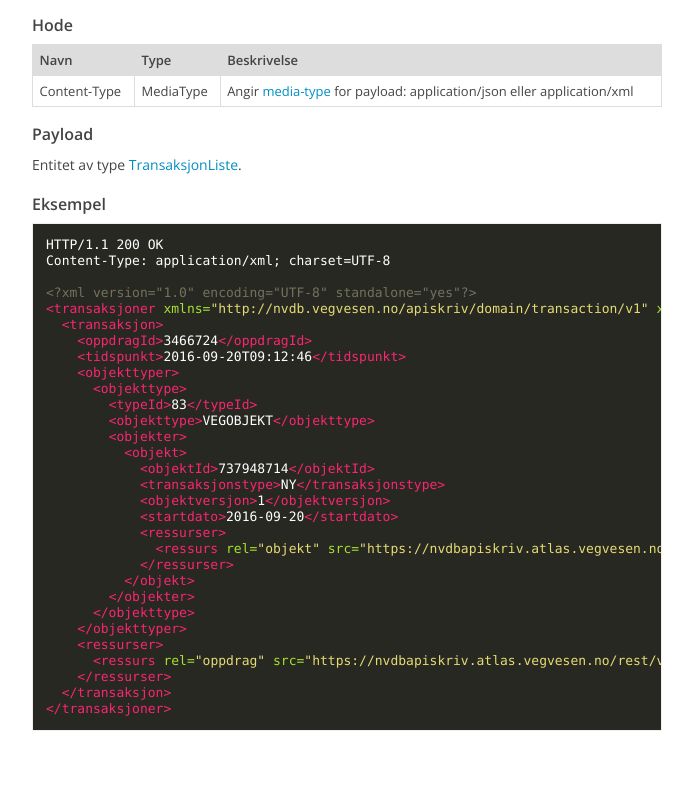
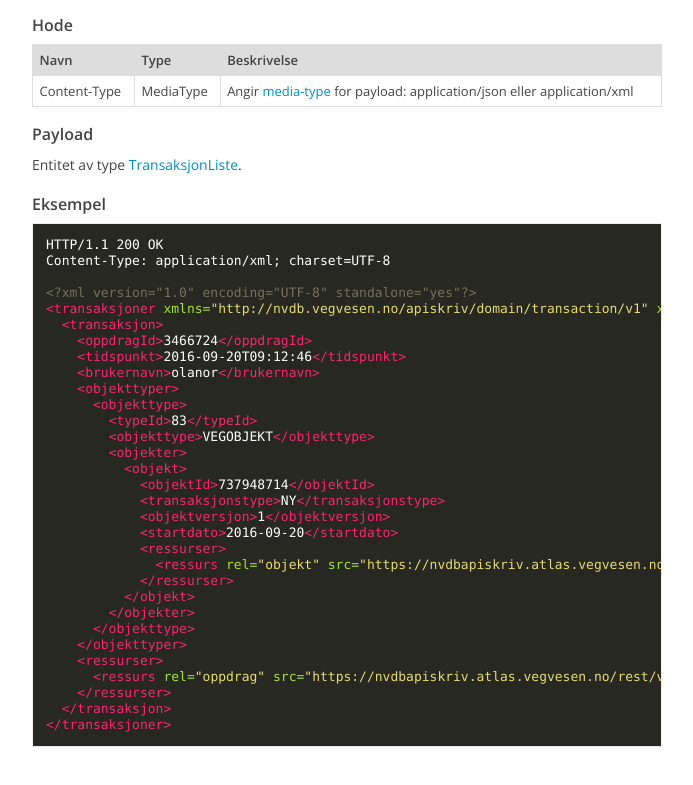
Before and after one commit to nvdb-vegdata/apiskrivdokumentasjon, a Jekyll site: the page built from oppdrag_og_transaksjoner/api-referanse.md, in a window 1280 px wide and 900 px high, scrolled down 4918 px. Shown: the top 785 px of the window, without its empty margins (433-1126 px from the left). Built offline with Jekyll 4.4.1, drawn with Linux system fonts in a browser that asks for light colours; our own code applies the rules of GitHub Pages for plain Markdown files.

Commit message:
Added <brukernavn> to transaction response

```diff
--- a/oppdrag_og_transaksjoner/api-referanse.md
+++ b/oppdrag_og_transaksjoner/api-referanse.md
@@ -264,6 +264,7 @@ Content-Type: application/xml; charset=UTF-8
   <transaksjon>
     <oppdragId>3466724</oppdragId>
     <tidspunkt>2016-09-20T09:12:46</tidspunkt>
+    <brukernavn>olanor</brukernavn>
     <objekttyper>
       <objekttype>
         <typeId>83</typeId>
```
